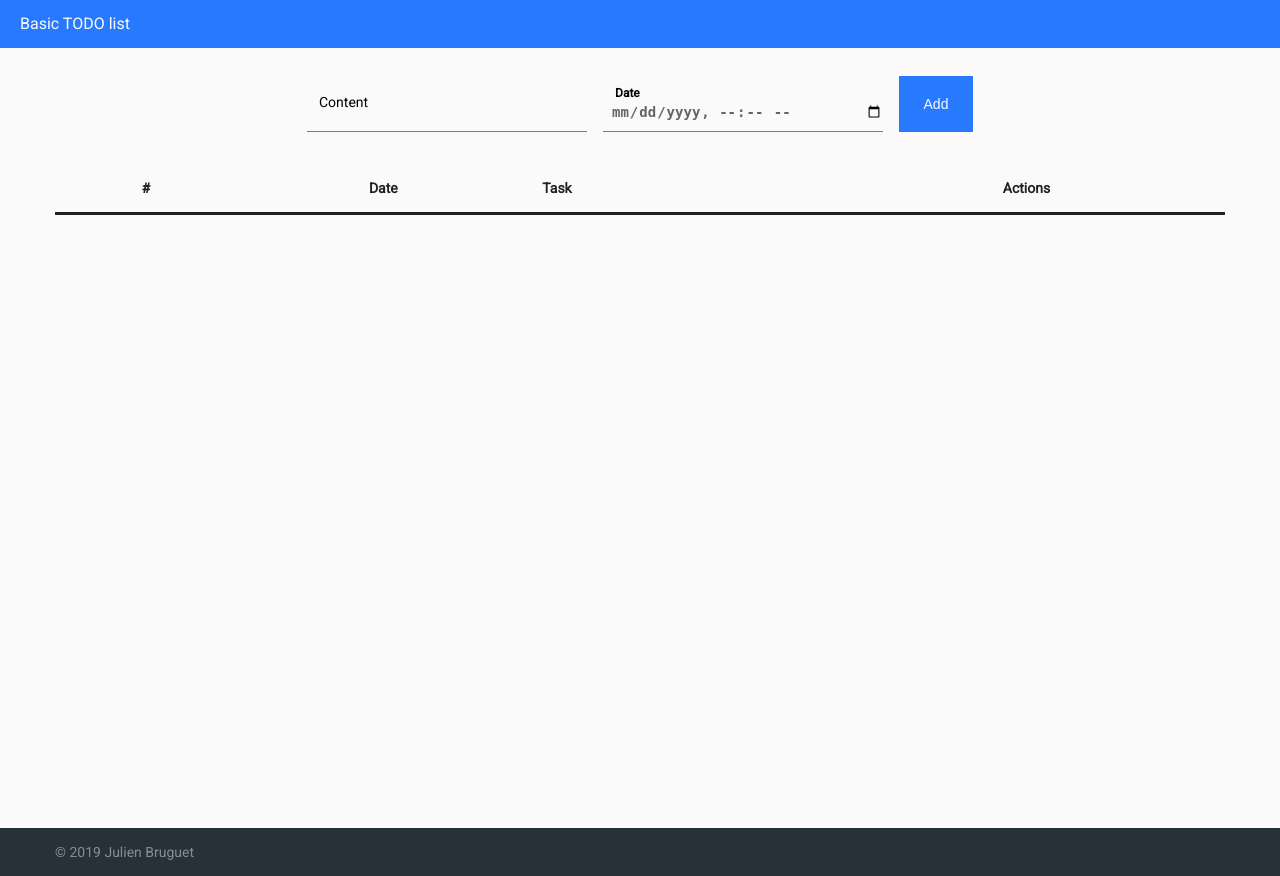
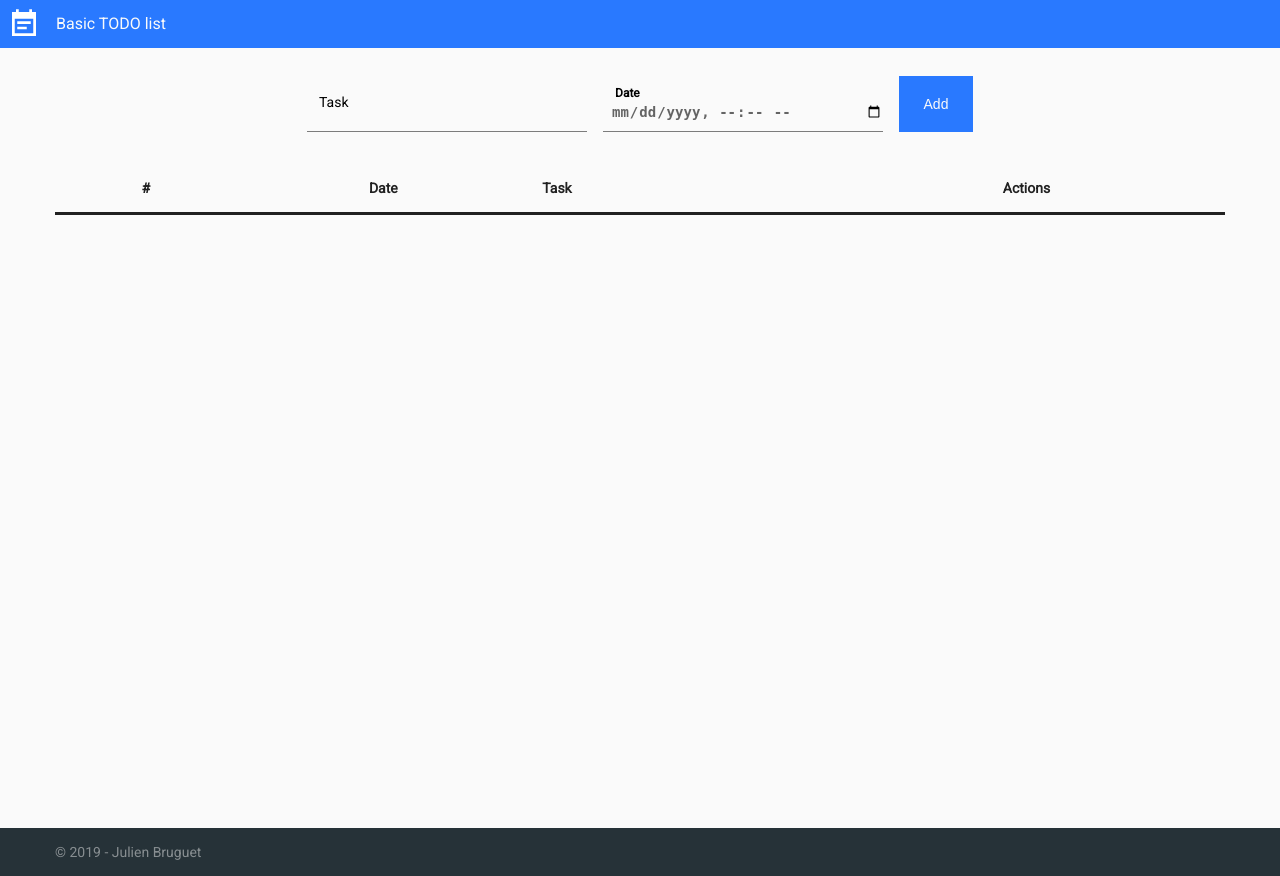
Before and after one commit to ImJulienB/basic-todo, a PHP site: page / in a window 1280 px wide. Run offline with PHP 8.4, Linux system fonts and the light colour scheme; data that the repository does not hold is empty.

Commit message:
Labels change, CSS optimisation

```diff
--- a/css/style.css
+++ b/css/style.css
@@ -20,20 +20,28 @@ body {
 /* Header & footer styling */
 
 header {
+	display: flex;
+	flex-direction: row;
+	align-items: center;
 	z-index: 1;
 	height: 48px; width: 100%;
 	background-color: #2979ff;
 	color: #fafafa;
-	line-height: 48px;
 	position: fixed;
 	top: 0;
 }
 
+header > .header-logo {
+	width: 32px;
+	height: 32px;
+	margin: 0 16px 0 8px;
+}
+
 header > .title {
 	margin: 0;
-	padding: 0 20px;
 	font-size: 16px;
 	font-weight: normal;
+	line-height: 48px;
 }
 
 footer {
@@ -159,13 +167,11 @@ tr:first-child {
 .btn-add:hover {
 	background-color: #82b1ff;
 	color: #212121;
-	box-shadow: 0 4px 5px 0 rgba(0,0,0,0.14), 0 1px 10px 0 rgba(0,0,0,0.12), 0 2px 4px -1px rgba(0,0,0,0.20);
 }
 
 .btn-add:active {
 	background-color: #2962ff;
 	color: #fafafa;
-	box-shadow: 0 2px 2px 0 rgba(0,0,0,0.14), 0 3px 1px -2px rgba(0,0,0,0.12), 0 1px 5px 0 rgba(0,0,0,0.20);
 }
 
 .btn-edit, .btn-delete {
@@ -202,7 +208,6 @@ tr:first-child {
 
 .flex-center {
 	display: flex;
-	flex-wrap: wrap;
 	justify-content: center;
 }
 
@@ -237,9 +242,8 @@ tr:first-child {
 .form-control-input {
 	display: block;
 	background-color: transparent;
-	border-style: none none solid none;
-	border-width: 1px;
-	border-color: rgba(0, 0, 0, 50%);
+	border-style: none;
+	border-bottom: solid 1px rgba(0, 0, 0, 50%);
 	height: 56px;
 	width: 280px;
 	font-size: 14px;
@@ -257,8 +261,7 @@ tr:first-child {
 .form-control-input:focus {
 	outline: none;
 	box-shadow: none;
-	border-width: 2px;
-	border-color: #2979ff;
+	border-bottom: solid 2px #2979ff;
 	padding-top: 17px;
 }
 
@@ -311,7 +314,6 @@ tr:first-child {
 	width: 100%;
 	height: 100%;
 	overflow: auto;
-	background-color: rgb(0, 0, 0);
 	background-color: rgba(0, 0, 0, 0.4);
 }
 
@@ -321,12 +323,8 @@ tr:first-child {
 	margin: auto;
 	padding: 0;
 	width: 344px;
-	border: 1px solid #888;
-	box-shadow: 0 4px 8px 0 rgba(0,0,0,0.2), 0 6px 20px 0 rgba(0,0,0,0.19);
-	-webkit-animation-name: animatetop;
-	-webkit-animation-duration: 0.4s;
-	animation-name: animatetop;
-	animation-duration: 0.4s;
+	-webkit-animation: animatetop 0.4s;
+	animation: animatetop 0.4s;
 }
 
 @-webkit-keyframes animatetop {
--- a/index.html
+++ b/index.html
@@ -14,6 +14,7 @@
 	</head>
 	<body>
 		<header>
+			<img src="img/event_note_white.png" class="header-logo">
 			<h1 class="title">Basic TODO list</h1>
 		</header>
 
@@ -25,7 +26,7 @@
 				<form id="add-form" class="form-control">
 					<div class="form-group">
 						<input type="text" name="content" id="content" class="form-control-input" required>
-						<label for="content" class="form-label">Content</label>
+						<label for="content" class="form-label">Task</label>
 					</div>
 					<div class="form-group">
 						<input type="datetime-local" name="date" id="date" class="form-control-input" required>
@@ -47,6 +48,8 @@
 				</tr>
 				-->
 			</table>
+			<!-- task_request.js to show the tasks -->
+			<script src="js/task_request.js"></script>
 		</div>
 
 		<!-- Modal for tasks editing -->
@@ -63,7 +66,7 @@
 
 						<div class="form-group">
 							<input type="text" name="edit-content" id="edit-content" class="form-control-input used" required>
-							<label for="content" class="form-label">Content</label>
+							<label for="content" class="form-label">Task</label>
 						</div>
 						<div class="form-group">
 							<input type="datetime-local" name="edit-date" id="edit-date" class="form-control-input" required>
@@ -80,16 +83,13 @@
 
 		<footer>
 			<div class="content content-footer">
-				© 2019 Julien Bruguet
+				© 2019 - Julien Bruguet
 			</div>
 		</footer>
 
 		<!-- Some script for my form (something I am working on ;-) ) -->
 		<script src="js/forms.js"></script>
 
-		<!-- Scripts needed for the page to work -->
-		<!-- task_request.js to show the tasks -->
-		<script src="js/task_request.js"></script>
 		<!-- task_action.js to add and manipulate tasks -->
 		<script src="js/task_action.js"></script>
 	</body>
```
